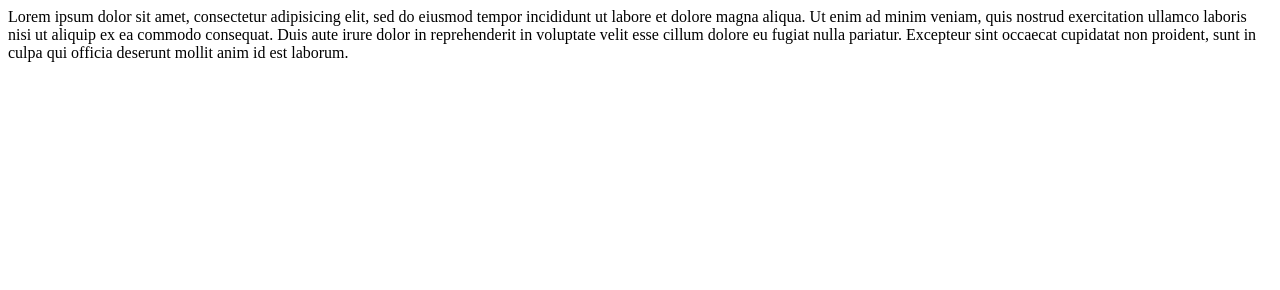
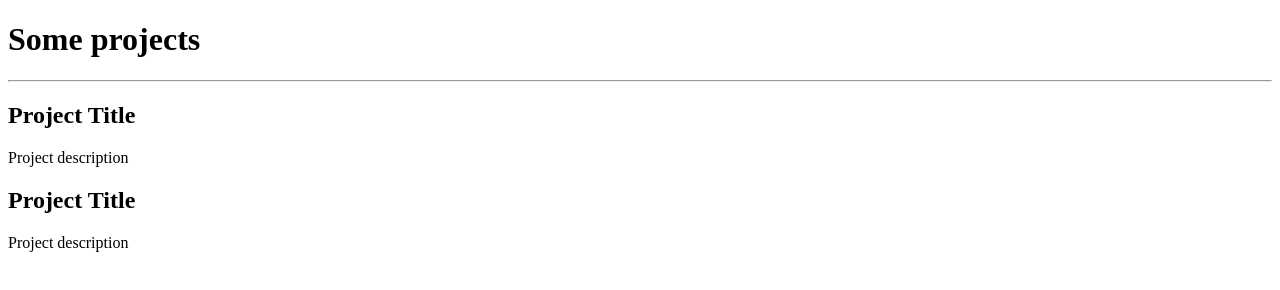
Before and after one commit to cpupro/cpupro.github.io, a plain HTML site: page index.html in a window 1280 px wide. Drawn offline with Linux system fonts and the light colour scheme; files that its build step writes are made by us from their sources.

Commit message:
Made a basic structure

```diff
--- a/index.html
+++ b/index.html
@@ -1,16 +1,48 @@
 <!doctype html>
 
 <html lang="en">
+
 <head>
-  <meta charset="utf-8">
+    <meta charset="utf-8">
 
-  <title>The HTML5 Herald</title>
+    <title>cpupro's github.io page</title>
 
-  <link rel="stylesheet" href="/css/main.css">
+    <link rel="stylesheet" href="main.css">
 
 </head>
 
 <body>
-  Lorem ipsum dolor sit amet, consectetur adipisicing elit, sed do eiusmod tempor incididunt ut labore et dolore magna aliqua. Ut enim ad minim veniam, quis nostrud exercitation ullamco laboris nisi ut aliquip ex ea commodo consequat. Duis aute irure dolor in reprehenderit in voluptate velit esse cillum dolore eu fugiat nulla pariatur. Excepteur sint occaecat cupidatat non proident, sunt in culpa qui officia deserunt mollit anim id est laborum.
+    <div class="header">
+        <h1>Some projects</h1>
+    </div>
+    <hr>
+    <div class="grid">
+        <div class="project">
+            <div class="row">
+                <div class="col-12">
+                    <h2>Project Title</h2>
+                </div>
+            </div>
+            <div class="row">
+                <div class="col-12">
+                    <p>Project description</p>
+                </div>
+            </div>
+        </div>
+
+        <div class="project">
+            <div class="row">
+                <div class="col-12">
+                    <h2>Project Title</h2>
+                </div>
+            </div>
+            <div class="row">
+                <div class="col-12">
+                    <p>Project description</p>
+                </div>
+            </div>
+        </div>
+    </div>
 </body>
+
 </html>
```
